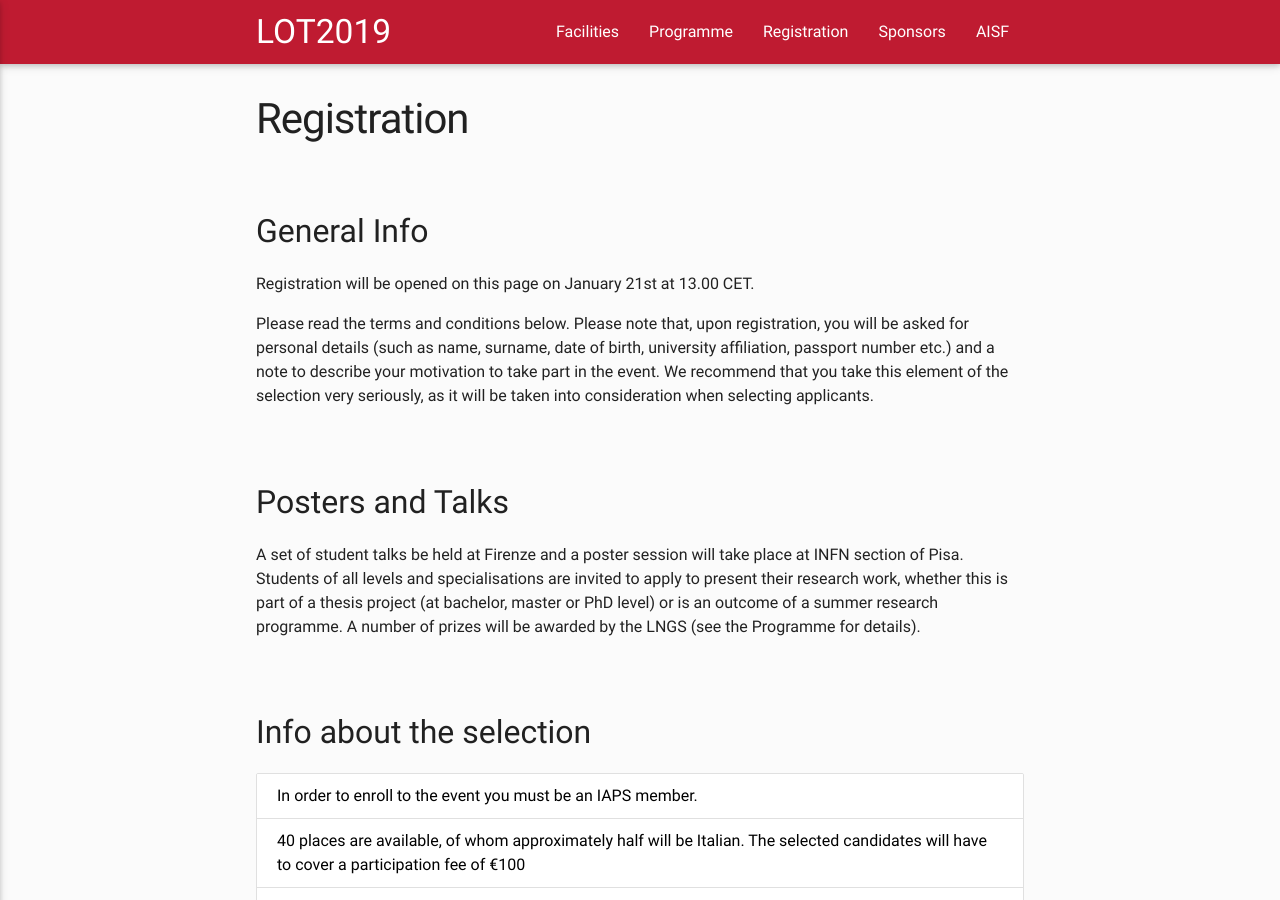
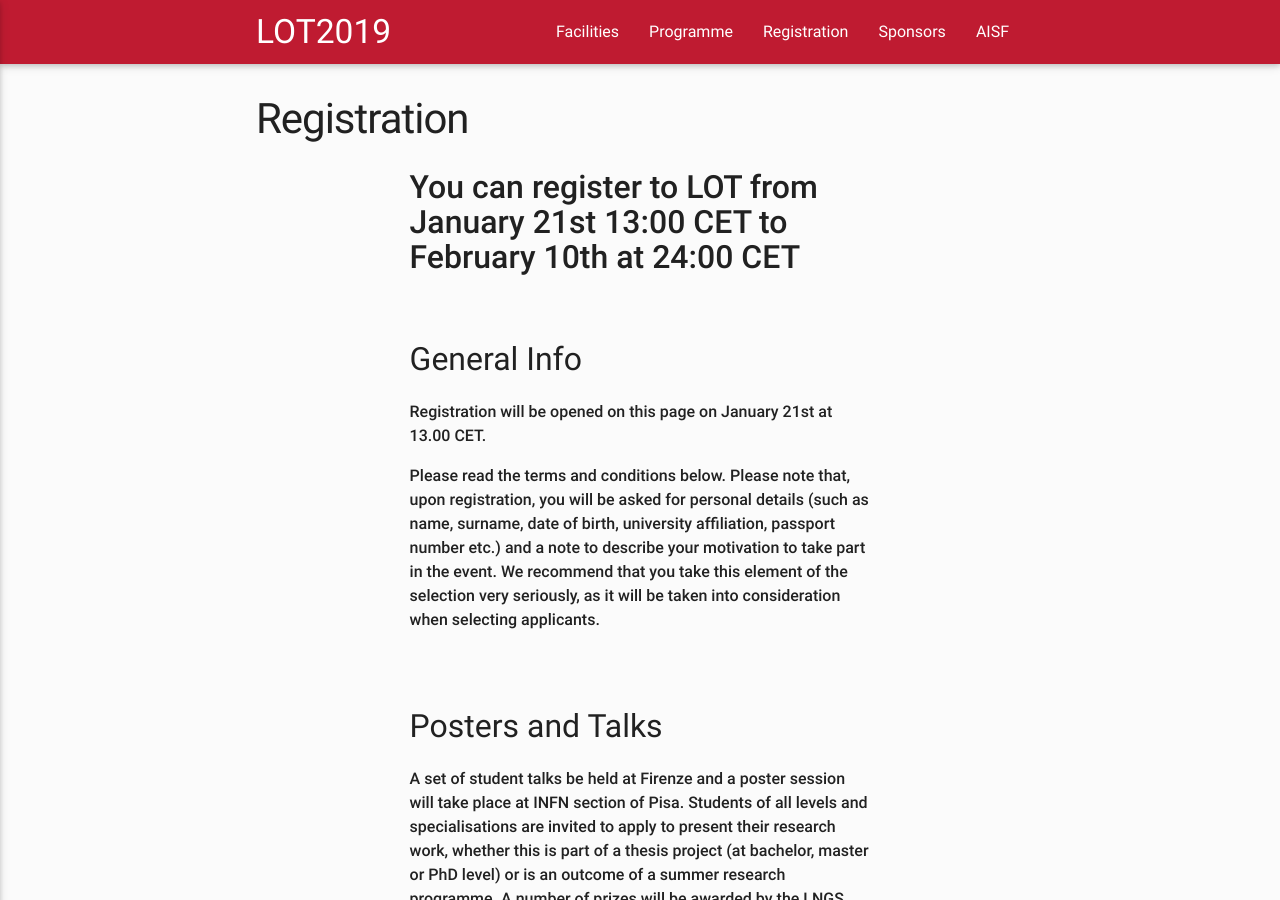
Before and after one commit to ai-sf/lot22, a Jekyll site: the page built from registration.html, in a window 1280 px wide and 900 px high. Built offline with Jekyll 4.4.1, drawn with Linux system fonts in a browser that asks for light colours; nearby versions of some CDN libraries.

Commit message:
Update registration.html

```diff
--- a/registration.html
+++ b/registration.html
@@ -2,6 +2,10 @@
 layout: page
 title: Registration
 ---
+
+<div class="container">
+    <h2><strong>You can register to LOT from January 21st 13:00 CET to February 10th at 24:00 CET<strong></h2>
+
 
 <div class="section">
   <h2>General Info</h2>
@@ -142,7 +146,7 @@
           height=500'
         )
       )
-    " class="btn-large waves-effect waves-light blue">
-      LOT 2019
+    " class="btn-large waves-effect waves-light red">
+      SUBMIT
     </a><br>
 </div>
```
